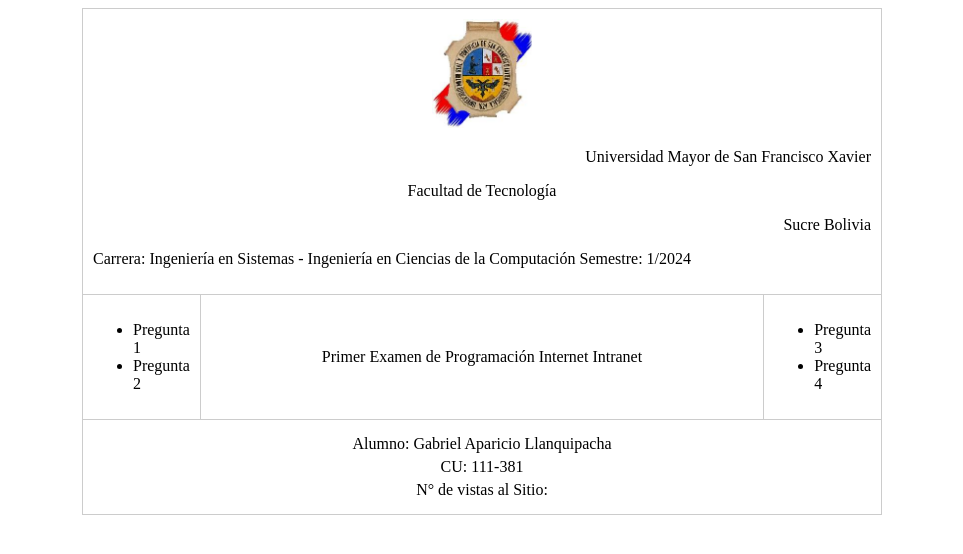
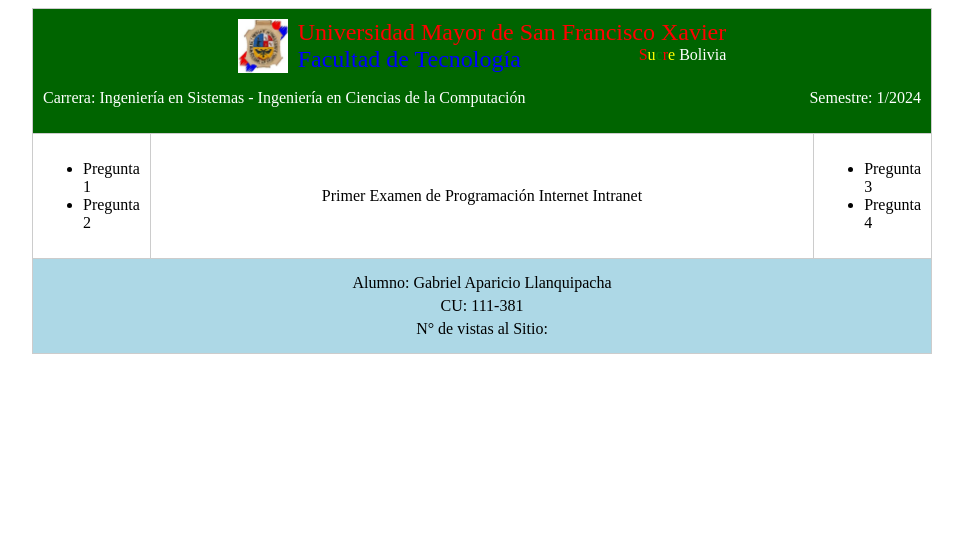
Before and after one commit to Deus-Ex-Umbra/DesarrolloWebGAL, a PHP site: page /html/usfx.html in a window 1280 px wide. Shown: the top 554 px of the page, without its empty margins (158-1121 px from the left). Run offline with PHP 8.4, Linux system fonts and the light colour scheme.

Commit message:
Ejercicio N°1 - SIS256

```diff
--- a/Ejercicios en Clases/Ejercicio N°1 - SIS256/css/usfx.css
+++ b/Ejercicios en Clases/Ejercicio N°1 - SIS256/css/usfx.css
@@ -1,6 +1,6 @@
 .contenedor {
     margin: 0 auto;
-    width: 800px;
+    width: 900px;
 }
 
 table {
@@ -14,21 +14,76 @@
     text-align: center;
 }
 
-.logo img {
-    width: 100px; /* Ajusta el ancho de la imagen según sea necesario */
-    margin: 0 auto; /* Centra la imagen dentro de su contenedor */
+.fila-verde {
+    background-color: darkgreen;
+    color: white;
 }
 
-.universidad0 {
-    text-align: center; /* Centra el texto "Universidad..." */
+.fila-celeste {
+    background-color: lightblue;
 }
 
-.Facultad {
-    margin-top: 10px;
+.contenido {
+    overflow: hidden;
+    display: flex;
+    justify-content: center;
+
+}
+
+.logo-universidad {
+    overflow: hidden;
+    text-align: center;
+}
+
+.logo-universidad img {
+    width: 50px;
+    margin-right: 10px;
+    float: left;
+}
+
+.texto-universidad {
+    overflow: hidden;
+    text-align: left;
+}
+
+.texto-universidad p {
+    margin: 0;
+}
+
+.texto-universidad p.grande {
+    font-size: 24px;
+}
+
+.texto-universidad p.mediano {
+    font-size: 20px;
+}
+
+.texto-universidad p.chico {
+    font-size: 16px;
+}
+
+.texto-universidad p.rojo {
+    color: red;
+}
+
+.texto-universidad p.azul {
+    color: blue;
+}
+
+.texto-universidad p.derecha {
+    text-align: right;
+}
+
+.facultad-sucre {
+    overflow: hidden;
+    display: flex;
+    justify-content: space-between;
 }
 
 .carrera {
-    clear: both;
+    overflow: hidden;
+    display: flex;
+    justify-content: space-between;
 }
 
 .corto {
@@ -50,3 +105,15 @@
 .universitario p {
     margin: 5px 0;
 }
+
+.rojo {
+    color: red;
+}
+
+.amarillo {
+    color: yellow;
+}
+
+.verde {
+    color: green;
+}
--- a/Ejercicios en Clases/Ejercicio N°1 - SIS256/html/usfx.html
+++ b/Ejercicios en Clases/Ejercicio N°1 - SIS256/html/usfx.html
@@ -9,20 +9,23 @@
 <body>
     <div class="contenedor">
         <table>
-            <tr>
+            <tr class="fila-verde">
                 <td colspan="3">
-                    <div class="logo">
-                        <img src="../multimedia/usfxlogo.jpg" alt="Logo de la USFX">
-                        <div class="universidad0">
-                            <p class="derecha">Universidad Mayor de San Francisco Xavier</p>
-                            <div class="Facultad">
-                                <p>Facultad de Tecnología</p>
-                                <p class="derecha">Sucre Bolivia</p>
+                    <div class="contenido">
+                        <div class="logo-universidad">
+                            <img src="../multimedia/usfxlogo.jpg" alt="Logo de la USFX">
+                            <div class="texto-universidad">
+                                <p class="rojo grande">Universidad Mayor de San Francisco Xavier</p>
+                                <div class="facultad-sucre">
+                                    <p class="azul grande">Facultad de Tecnología</p>
+                                    <p class="derecha chico"><span class="rojo">S</span><span class="amarillo">u</span><span class="verde">c</span><span class="rojo">r</span><span class="amarillo">e</span> Bolivia</p>
+                                </div>
                             </div>
                         </div>
                     </div>
                     <div class="carrera">
-                        <p class="izquierda">Carrera: Ingeniería en Sistemas - Ingeniería en Ciencias de la Computación <span class="derecha">Semestre: 1/2024</span></p>
+                        <p class="izquierda">Carrera: Ingeniería en Sistemas - Ingeniería en Ciencias de la Computación</p>
+                        <p class="derecha">Semestre: 1/2024</p>
                     </div>
                 </td>
             </tr>
@@ -41,7 +44,7 @@
                     </ul>
                 </td>
             </tr>
-            <tr>
+            <tr class="fila-celeste">
                 <td colspan="3">
                     <div class="universitario">
                         <p>Alumno: Gabriel Aparicio Llanquipacha</p>
```
